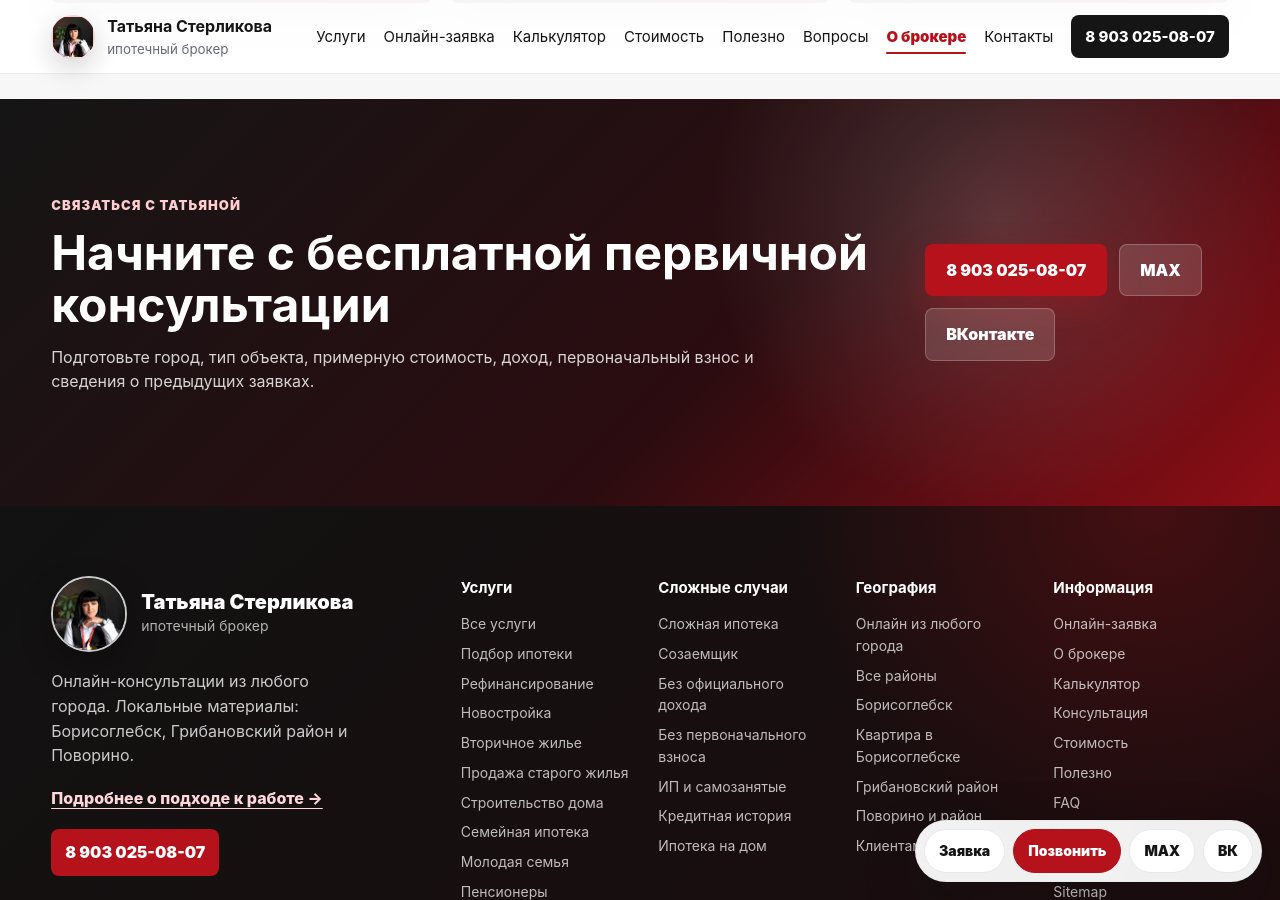
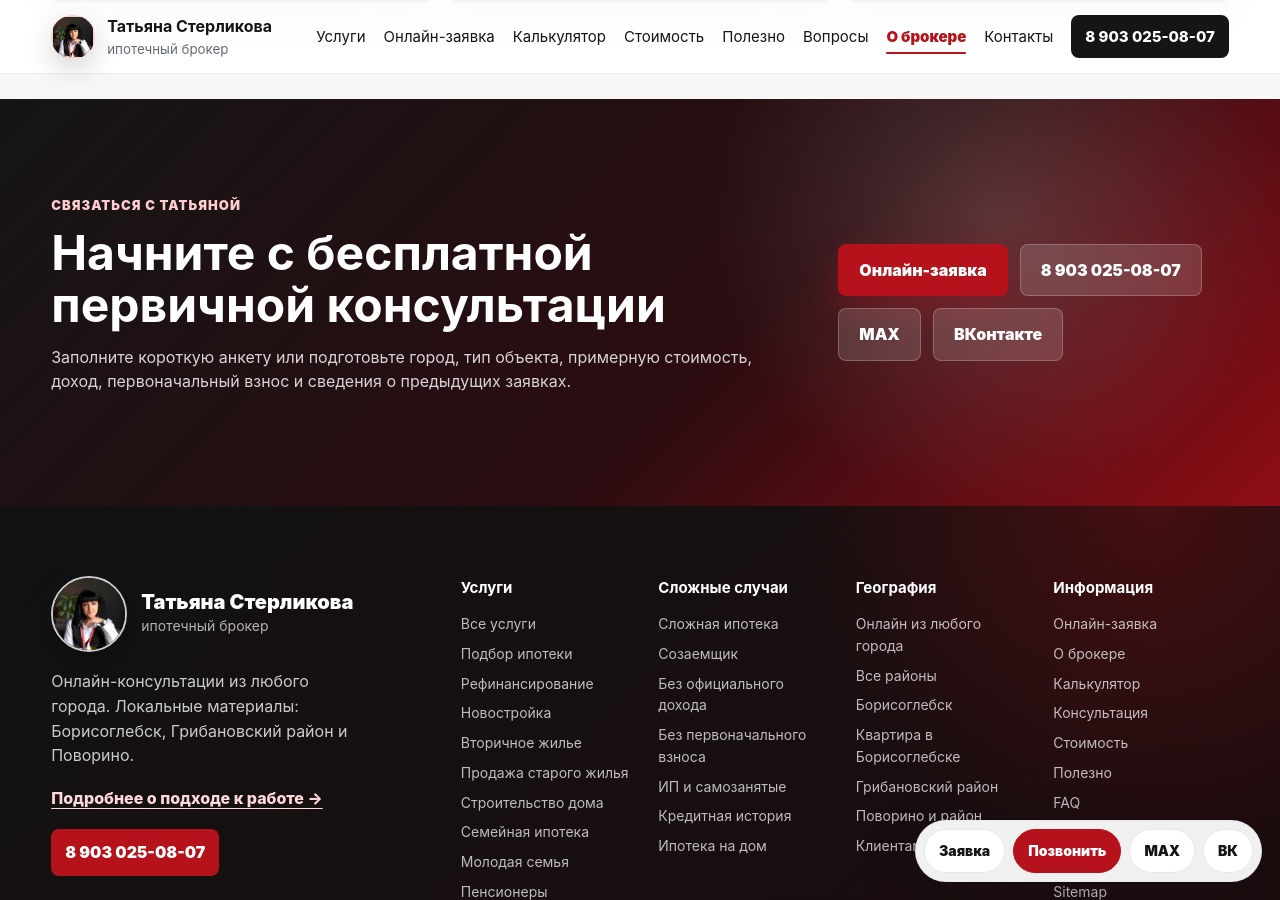
Before and after one commit to deputat36/broker, a Jekyll site: the page built from o-brokere.md, in a window 1280 px wide and 900 px high, scrolled down 3497 px. Built offline with Jekyll 4.4.1, drawn with Linux system fonts in a browser that asks for light colours; some of the changed text lies outside the part shown.

Commit message:
Добавить прямые заявки со страницы о брокере

```diff
--- a/o-brokere.md
+++ b/o-brokere.md
@@ -12,7 +12,7 @@ schema: '{"@context":"https://schema.org","@type":"ProfilePage","mainEntity":{"@
   <p class="eyebrow">Личный специалист по ипотеке</p>
   <h1>Татьяна Стерликова</h1>
   <p class="lead">Ипотечный брокер для покупателей жилья из Борисоглебска, Борисоглебского городского округа, Грибановского и Поворинского районов.</p>
-  <div class="hero-actions"><a class="btn btn-primary" href="tel:+79030250807">Позвонить Татьяне</a><a class="btn btn-secondary" href="{{ '/konsultaciya/' | relative_url }}">Бесплатная консультация</a></div>
+  <div class="hero-actions"><a class="btn btn-primary" href="{{ '/online-zayavka/' | relative_url }}?source={{ page.url | url_encode }}&amp;scenario={{ 'Первичная консультация и подбор ипотеки' | url_encode }}">Заполнить онлайн-заявку</a><a class="btn btn-secondary" href="tel:+79030250807">Позвонить Татьяне</a><a class="btn btn-light" href="{{ '/konsultaciya/' | relative_url }}">Бесплатная консультация</a></div>
 </section>
 
 <section class="section split">
@@ -46,4 +46,4 @@ schema: '{"@context":"https://schema.org","@type":"ProfilePage","mainEntity":{"@
 
 <section class="section muted"><div class="section-head"><p class="eyebrow">География</p><h2>Основные территории работы</h2></div><div class="grid cards-3"><a class="location-card" href="{{ '/geo/borisoglebsk/' | relative_url }}"><strong>Борисоглебск</strong><span>город и Борисоглебский городской округ</span></a><a class="location-card" href="{{ '/geo/gribanovskiy/' | relative_url }}"><strong>Грибановский район</strong><span>пгт Грибановский и район</span></a><a class="location-card" href="{{ '/geo/povorino/' | relative_url }}"><strong>Поворино</strong><span>город и Поворинский район</span></a></div></section>
 
-<section class="section cta-section"><div><p class="eyebrow">Связаться с Татьяной</p><h2>Начните с бесплатной первичной консультации</h2><p>Подготовьте город, тип объекта, примерную стоимость, доход, первоначальный взнос и сведения о предыдущих заявках.</p></div><div class="cta-actions"><a class="btn btn-primary" href="tel:+79030250807">8 903 025-08-07</a><button class="btn btn-secondary" type="button" data-copy-phone>MAX</button><a class="btn btn-secondary" href="https://vk.com/tatyanasterlikova" rel="noopener">ВКонтакте</a></div></section>
+<section class="section cta-section"><div><p class="eyebrow">Связаться с Татьяной</p><h2>Начните с бесплатной первичной консультации</h2><p>Заполните короткую анкету или подготовьте город, тип объекта, примерную стоимость, доход, первоначальный взнос и сведения о предыдущих заявках.</p></div><div class="cta-actions"><a class="btn btn-primary" href="{{ '/online-zayavka/' | relative_url }}?source={{ page.url | url_encode }}&amp;scenario={{ 'Первичная консультация и подбор ипотеки' | url_encode }}">Онлайн-заявка</a><a class="btn btn-secondary" href="tel:+79030250807">8 903 025-08-07</a><button class="btn btn-secondary" type="button" data-copy-phone>MAX</button><a class="btn btn-secondary" href="https://vk.com/tatyanasterlikova" rel="noopener">ВКонтакте</a></div></section>
```
